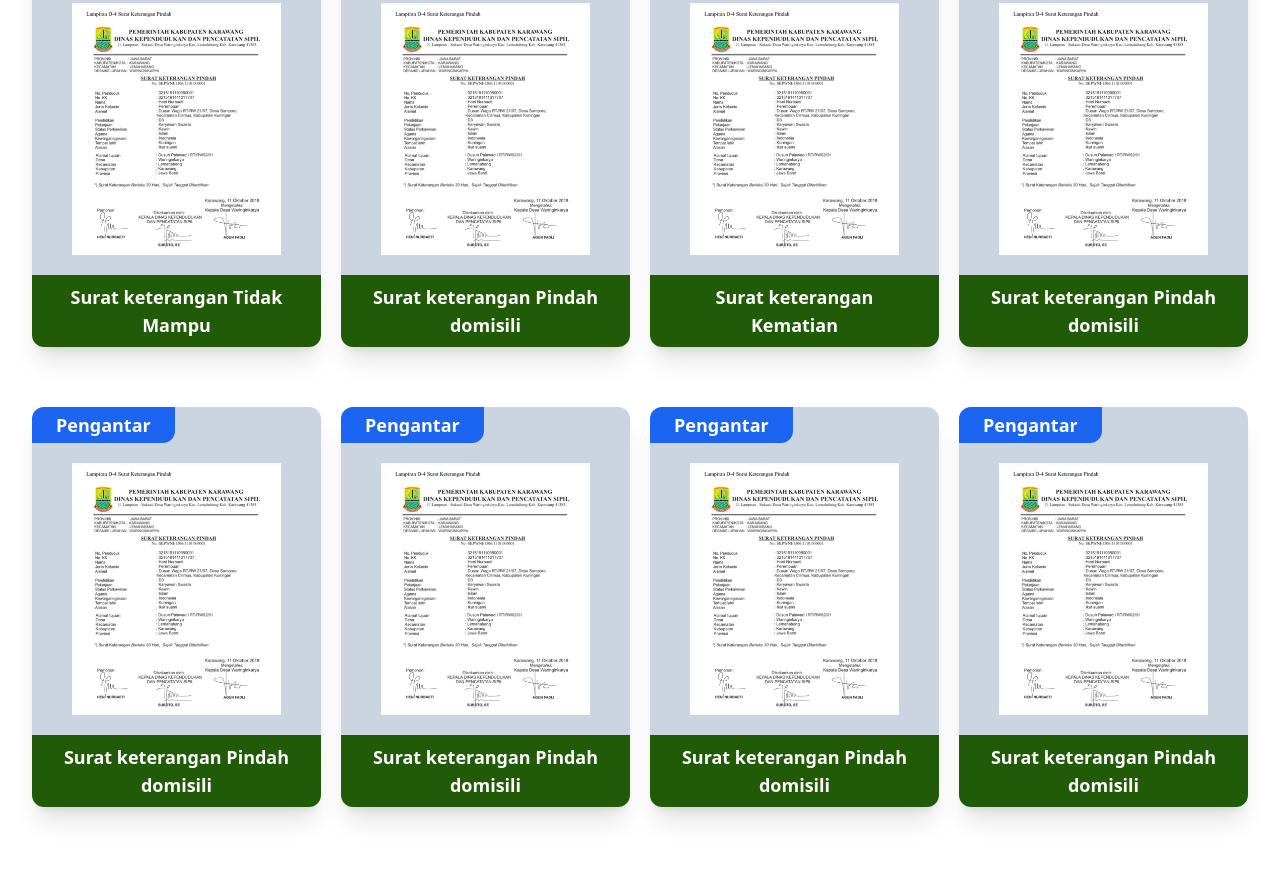
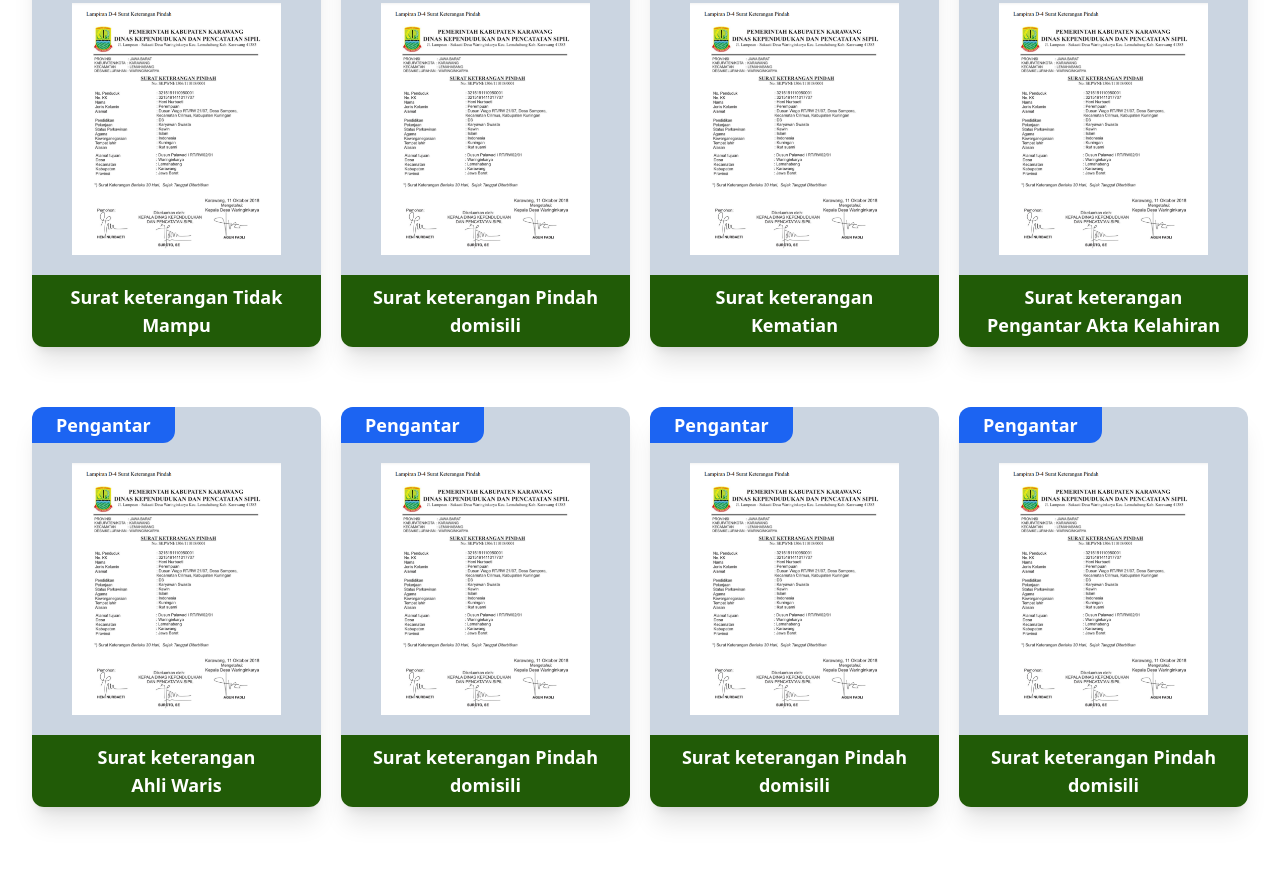
Before and after one commit to Ariemaharrucha/FE-finaProject-web, a website: page src/page/pemilihan_surat.html in a window 1280 px wide. Shown: the part 755-1628 px from the top of the page. Drawn offline with nearby package versions, Linux system fonts and the light colour scheme; a web font is replaced by a local one.

Commit message:
link menuju surat di dalam pemilihan surat

```diff
--- a/src/page/pemilihan_surat.html
+++ b/src/page/pemilihan_surat.html
@@ -264,7 +264,7 @@
         </div>
         <a href="surat/SuratKematian.html"
           class="text-center bg-success-200 text-white w-full h-full block font-semibold text-base md:text-lg py-3 md:py-2 px-5 ">
-            <span>Surat keterangan Kematian</span>
+          <span>Surat keterangan <br> Kematian</span>
         </a>
         <span
           class="text-white  font-semibold text-base md:text-lg bg-primary-100 py-1 px-6 absolute top-0 left-0 rounded-br-xl ">Pengantar</span>
@@ -276,9 +276,9 @@
         <div class="bg-slate-300 px-10 pt-14 pb-5">
           <img src="../assets/images/thumb_surat/suratPindah.png" alt="">
         </div>
-        <a href="surat/SuratDomisili.html"
+        <a href="surat/SuratAktaLahir.html"
           class="text-center bg-success-200 h-full text-white w-full block font-semibold text-base md:text-lg py-3 md:py-2 px-5 ">
-          <span>Surat keterangan Pindah domisili</span>
+          <span>Surat keterangan Pengantar Akta Kelahiran</span>
         </a>
         <span
           class="text-white font-semibold text-base md:text-lg bg-primary-100 py-1 px-6 absolute top-0 left-0 rounded-br-xl ">Pengantar</span>
@@ -290,9 +290,9 @@
         <div class="bg-slate-300 px-10 pt-14 pb-5">
           <img src="../assets/images/thumb_surat/suratPindah.png" alt="">
         </div>
-        <a href="surat/SuratDomisili.html"
+        <a href="surat/SuratAhliWaris.html"
           class="text-center bg-success-200 h-full text-white w-full block font-semibold text-base md:text-lg py-3 md:py-2 px-5 ">
-          <span>Surat keterangan Pindah domisili</span>
+          <span>Surat keterangan <br>Ahli Waris</span>
         </a>
         <span
           class="text-white font-semibold text-base md:text-lg bg-blue-600 py-1 px-6 absolute top-0 left-0 rounded-br-xl ">Pengantar</span>
@@ -434,4 +434,5 @@
   <script src="../../node_modules/flowbite/dist/flowbite.min.js"></script>
 
 </body>
+
 </html>
```
Lines whose indentation alone changed are shown as unchanged.
